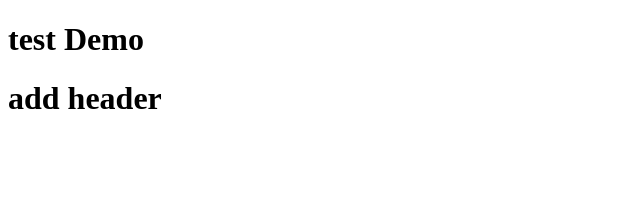
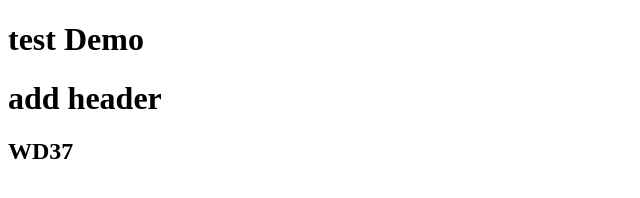
Before and after one commit to alfrenJames/testAppDemo, a plain HTML site: page index.html in a window 1280 px wide. Shown: the whole page, without its empty margins (0-640 px from the left). Drawn offline with Linux system fonts and the light colour scheme.

Commit message:
added h2 wd37

```diff
--- a/index.html
+++ b/index.html
@@ -9,5 +9,6 @@
 <body>
     <h1>test Demo</h1>
     <h1>add header</h1>
+    <h2>WD37</h2>
 </body>
 </html>
```
